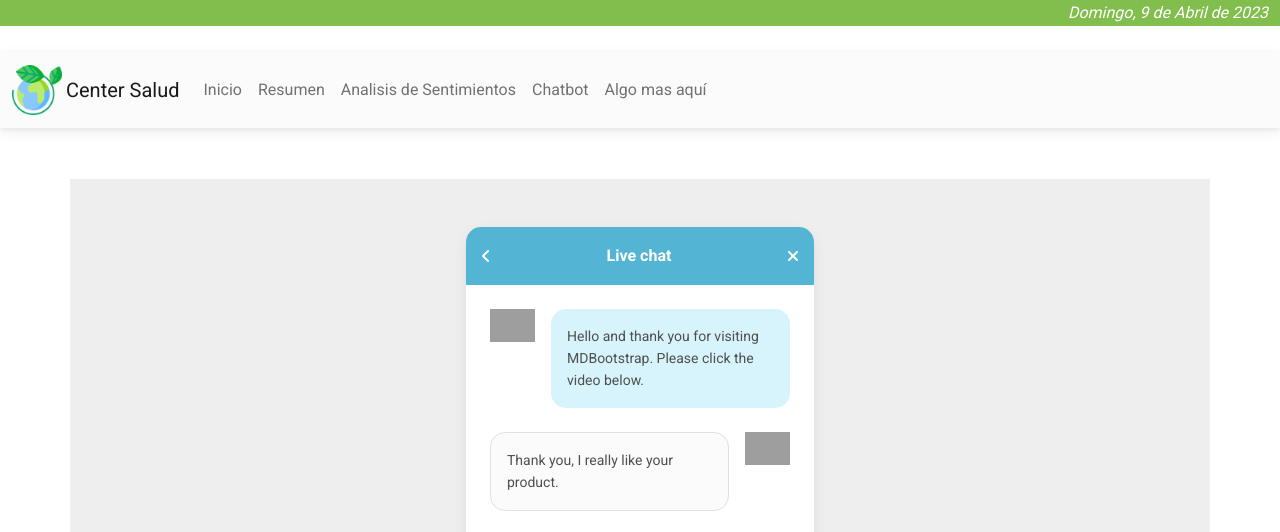
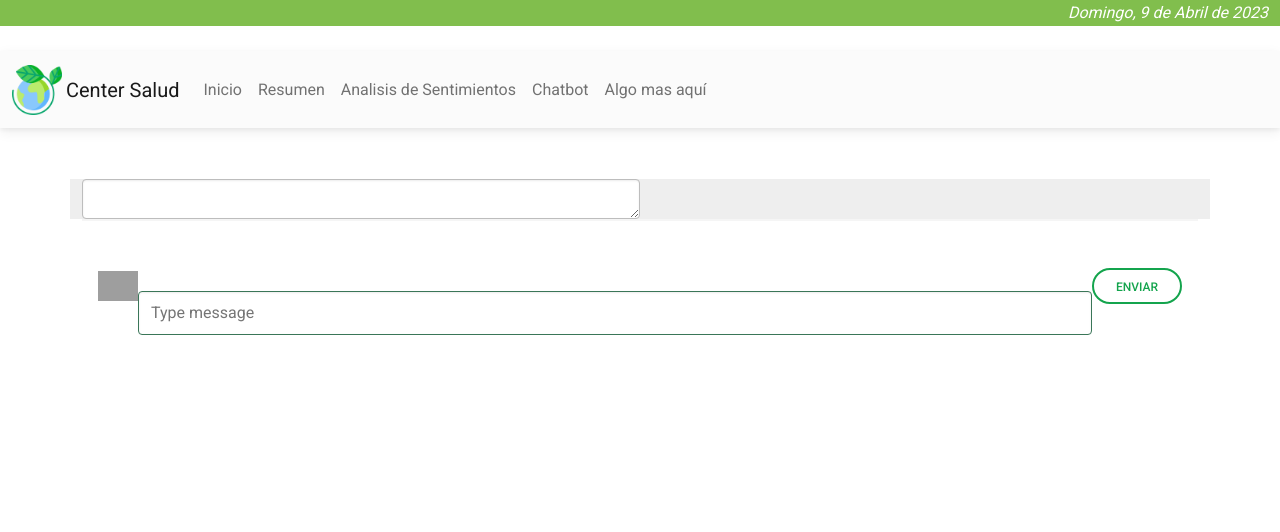
Before and after one commit to Samir117/Centro-Medicina-Natural, a Flask app: page /chatbot in a window 1280 px wide. Shown: the top 532 px of the page. Run offline with Flask 2, Linux system fonts and the light colour scheme; some libraries are stand-ins or nearby versions; grey boxes are pictures that could not be loaded.

Commit message:
Codigo Funcional Terminado

```diff
--- a/app.py
+++ b/app.py
@@ -224,11 +224,12 @@ def api_chatbot():
     chat = Chat(pares, mis_reflexions)
     entrada = request.form['entrada']
     respuesta = chat.respond(entrada)
+    json = jsonify(respuesta)
     # envio a la base de datos
     cursor = db.connection.cursor()
     cursor.execute('INSERT INTO res_chatbot(entrada, respuesta) VALUES(%s, %s)', (entrada, respuesta))
     db.connection.commit()
-    return respuesta
+    return json
 
 if __name__ == '__main__':
     app.run(debug=True)
--- a/static/css/style.css
+++ b/static/css/style.css
@@ -42,3 +42,26 @@ input:focus {
 #resultado{
   margin-left: 50%;
 }
+
+
+#chat2 .form-control {
+  border-color: transparent;
+  }
+
+  #chat2 .form-control:focus {
+  border-color: transparent;
+  box-shadow: inset 0px 0px 0px 1px transparent;
+  }
+
+  .divider:after,
+  .divider:before {
+  content: "";
+  flex: 1;
+  height: 1px;
+  background: #eee;
+  }
+
+  #inputchat{
+
+    margin-top: 5%;
+  }
--- a/static/js/script.js
+++ b/static/js/script.js
@@ -1,3 +1,4 @@
+
 /**Colocar fecha */
 var d = new Date();
 function days() {
@@ -123,8 +124,8 @@ async function Resumen() {
 
 
 async function Sentimiento() {
-   let  input;
-   input = document.getElementById("inputsentimientos").value;
+    let input;
+    input = document.getElementById("inputsentimientos").value;
     if (input) {
         var info = new FormData();
         info.append('expresion', input)
@@ -148,9 +149,39 @@ async function Sentimiento() {
                 neg.value = resultados['neg']
                 neu.value = resultados['neu']
                 pos.value = resultados['pos']
+
             })
 
     } else {
         alert('Campos Incompletos')
     }
 }
+
+async function chat() {
+
+    let input;
+    input = document.getElementById("inputchat").value;
+
+    if (input) {
+        var info = new FormData();
+        info.append('entrada', input)
+        let fetchData = {
+            method: 'POST',
+            body: info,
+            headers: new Headers()
+        }
+        let resultados = await fetch('http://127.0.0.1:5000/api_chatbot', fetchData)
+            .then(res => res.json())
+            .then(resultados => {
+
+                var conve = JSON.stringify(resultados)
+                console.log (conve)
+
+                var chat = document.getElementById("chat")
+                chat.value= conve.replace(/['"]+/g, '');
+            })
+
+    } else {
+        alert('Campos invalidos')
+    }
+}
--- a/templates/chatbot.html
+++ b/templates/chatbot.html
@@ -4,71 +4,23 @@
 <div class="container">
   <div class="row">
     <section style="background-color: #eee;">
-            <div class="container py-5">
 
-              <div class="row d-flex justify-content-center">
-                <div class="col-md-8 col-lg-6 col-xl-4">
-
-                  <div class="card" id="chat1" style="border-radius: 15px;">
-                    <div
-                      class="card-header d-flex justify-content-between align-items-center p-3 bg-info text-white border-bottom-0"
-                      style="border-top-left-radius: 15px; border-top-right-radius: 15px;">
-                      <i class="fas fa-angle-left"></i>
-                      <p class="mb-0 fw-bold">Live chat</p>
-                      <i class="fas fa-times"></i>
-                    </div>
-                    <div class="card-body">
-
-                      <div class="d-flex flex-row justify-content-start mb-4">
-                        <img src="https://mdbcdn.b-cdn.net/img/Photos/new-templates/bootstrap-chat/ava1-bg.webp"
-                          alt="avatar 1" style="width: 45px; height: 100%;">
-                        <div class="p-3 ms-3" style="border-radius: 15px; background-color: rgba(57, 192, 237,.2);">
-                          <p class="small mb-0">Hello and thank you for visiting MDBootstrap. Please click the video
-                            below.</p>
-                        </div>
+                  <div class="col-lg-6 col-sm-6 col-md-6">
+                      <textarea class="form-control" id="chat" rows="1"></textarea>
                   </div>
 
-                      <div class="d-flex flex-row justify-content-end mb-4">
-                        <div class="p-3 me-3 border" style="border-radius: 15px; background-color: #fbfbfb;">
-                          <p class="small mb-0">Thank you, I really like your product.</p>
+
               </div>
-                        <img src="https://mdbcdn.b-cdn.net/img/Photos/new-templates/bootstrap-chat/ava2-bg.webp"
-                          alt="avatar 1" style="width: 45px; height: 100%;">
-                      </div>
-
-                      <div class="d-flex flex-row justify-content-start mb-4">
-                        <img src="https://mdbcdn.b-cdn.net/img/Photos/new-templates/bootstrap-chat/ava1-bg.webp"
-                          alt="avatar 1" style="width: 45px; height: 100%;">
-                        <div class="ms-3" style="border-radius: 15px;">
-                          <div class="bg-image">
-                            <img src="https://mdbcdn.b-cdn.net/img/Photos/new-templates/bootstrap-chat/screenshot1.webp"
-                              style="border-radius: 15px;" alt="video">
-                            <a href="#!">
-                              <div class="mask"></div>
-                            </a>
-                          </div>
-                        </div>
-                      </div>
-
-                      <div class="d-flex flex-row justify-content-start mb-4">
-                        <img src="https://mdbcdn.b-cdn.net/img/Photos/new-templates/bootstrap-chat/ava1-bg.webp"
-                          alt="avatar 1" style="width: 45px; height: 100%;">
-                        <div class="p-3 ms-3" style="border-radius: 15px; background-color: rgba(57, 192, 237,.2);">
-                          <p class="small mb-0">...</p>
-                        </div>
-                      </div>
-
-                      <div class="form-outline">
-                        <textarea class="form-control" id="textAreaExample" rows="4"></textarea>
-                        <label class="form-label" for="textAreaExample">Type your message</label>
+              <div class="card-footer text-muted d-flex justify-content-start align-items-center p-3">
+                <img src="https://mdbcdn.b-cdn.net/img/Photos/new-templates/bootstrap-chat/ava3-bg.webp"
+                  id="" alt="avatar 3" style="width: 40px; height: 100%;">
+                <input style="border-color: #3a7658;" type="text" class="form-control form-control-lg" id="inputchat" placeholder="Type message">
+                <button onclick="chat()" id="button" class="btn btn-outline-success btn-rounded" data-mdb-ripple-color="dark" type="button">Enviar</button>
               </div>
 
             </div>
           </div>
-
         </div>
-              </div>
-
       </div>
     </section>
 
```
Lines whose indentation alone changed are shown as unchanged.
